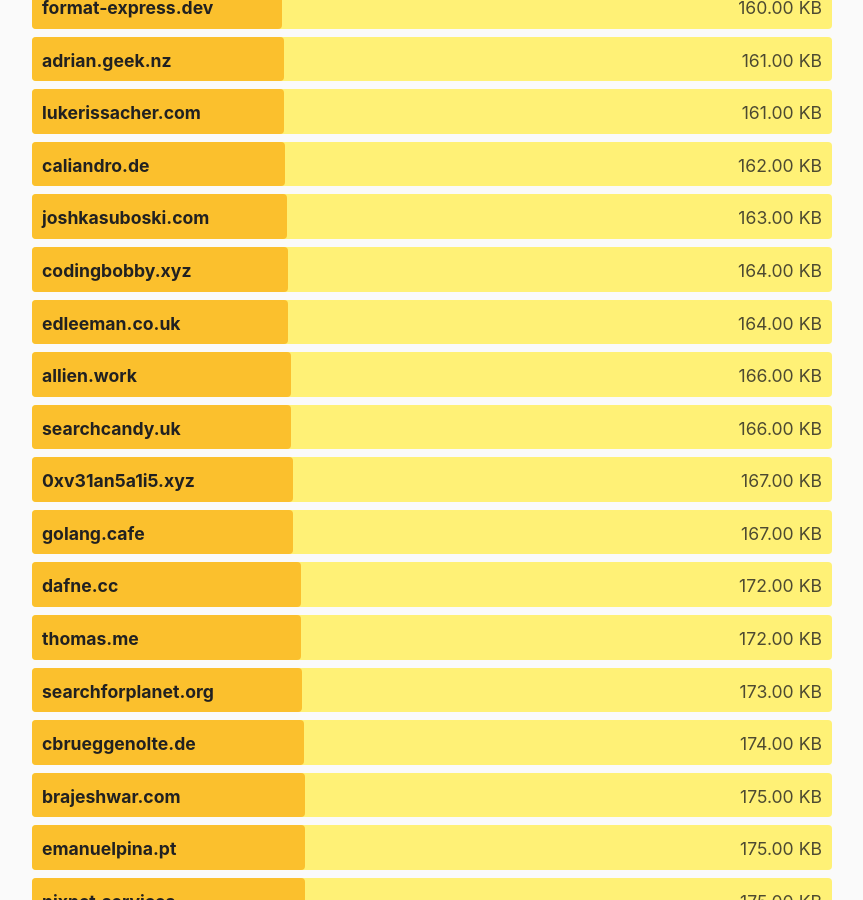
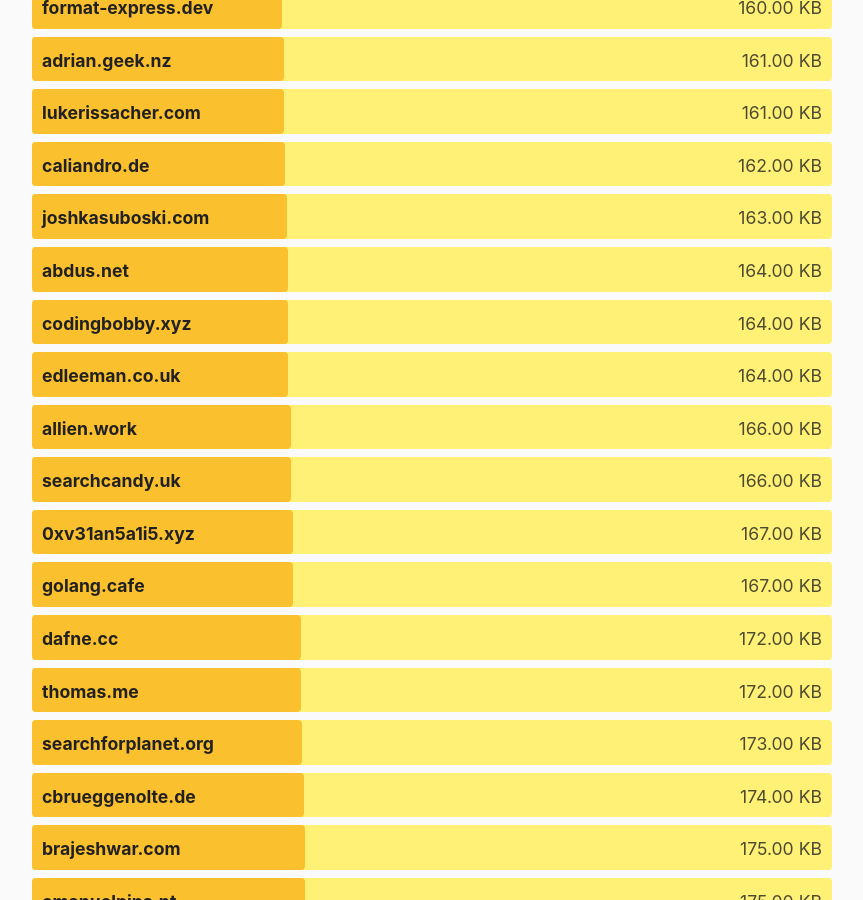
Before and after one commit to kevquirk/512kb.club, a Jekyll site: the page built from index.md, in a window 1280 px wide and 900 px high, scrolled down 16111 px. Shown: the whole window, without its empty margins (208-1071 px from the left). Built offline with Jekyll 4.4.1, drawn with Linux system fonts in a browser that asks for light colours.

Commit message:
add abdus.net

```diff
--- a/_data/sites.yml
+++ b/_data/sites.yml
@@ -58,6 +58,12 @@
   size: 22.3
   last_checked: 2021-11-20
 
+
+- domain: abdus.net
+  url: https://www.abdus.net/
+  size: 164
+  last_checked: 2022-03-20
+
 - domain: adrian.geek.nz
   url: https://adrian.geek.nz/
   size: 161
```
